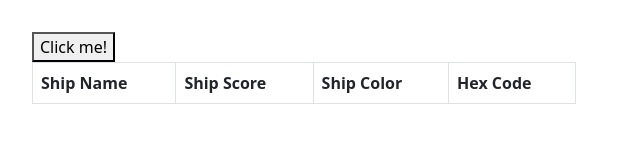
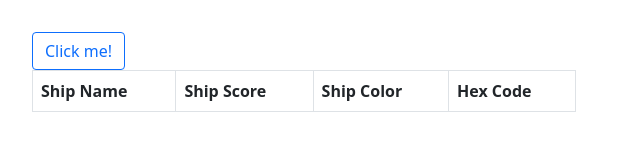
Before and after one commit to JagTheFriend/Drednot-Dashboard-Prettifer, a website with bundled scripts: page src/index.html in a window 1280 px wide. Shown: the whole page, without its empty margins (0-640 px from the left). Built offline with nearby package versions, Linux system fonts and the light colour scheme.

Commit message:
Updated the design of the button

```diff
--- a/src/index.html
+++ b/src/index.html
@@ -13,7 +13,7 @@
 </head>
 
 <body>
-    <button onclick="getShips()">Click me!</button>
+    <button type="button" class="btn btn-outline-primary" onclick="getShips()">Click me!</button>
     <table class="table table-hover table-bordered">
         <thread>
             <tr>
```
